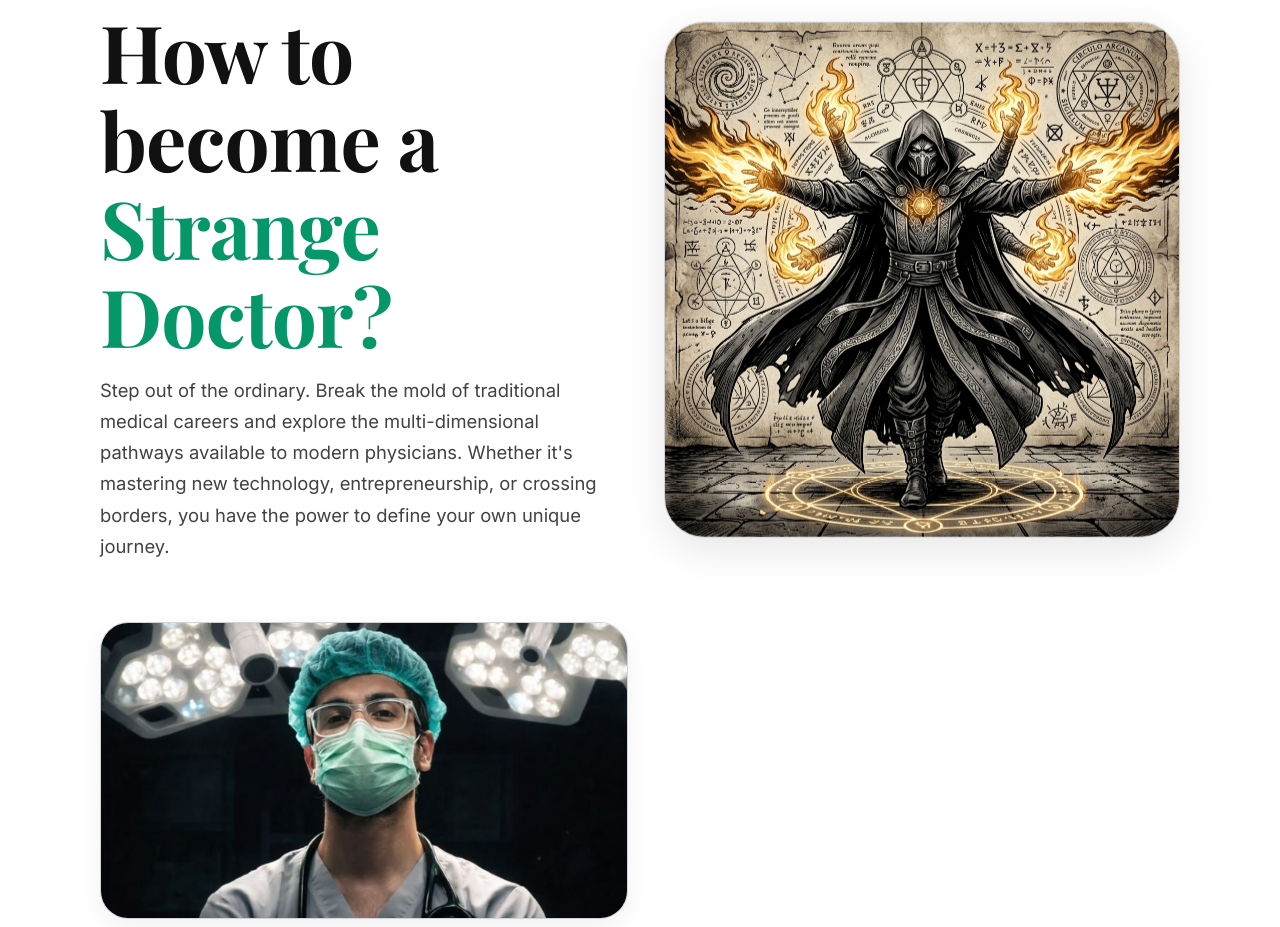
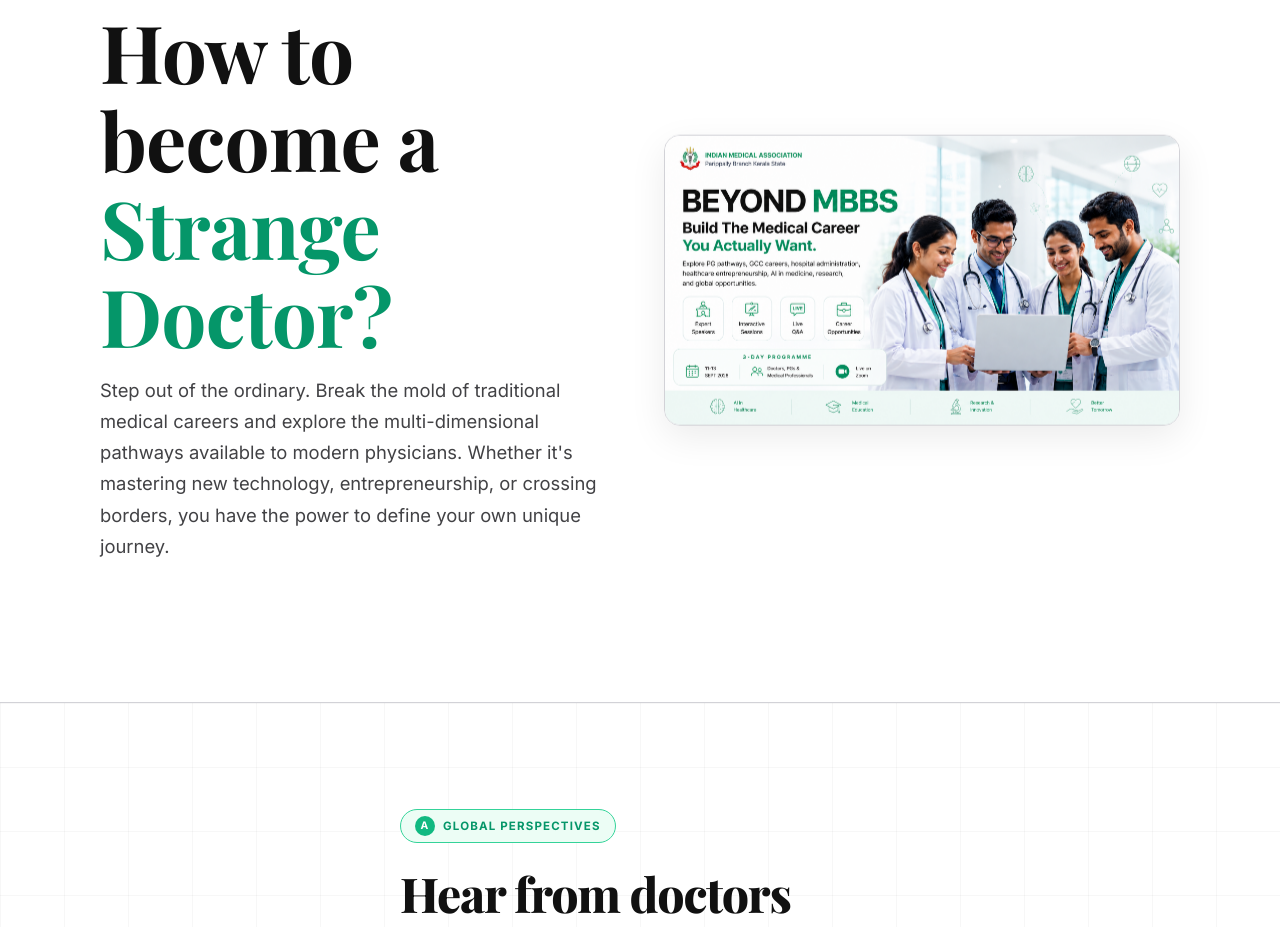
Before and after one commit to ASHxOnAIR-MEH/after-mbbs-conclave, a React (Vite) app: page / in a window 1280 px wide. Shown: the part 2140-3067 px from the top of the page. Built offline with nearby package versions, Linux system fonts and the light colour scheme; a web font is replaced by a local one.

Commit message:
Replace Dr. Strange sketch with Beyond MBBS banner

```diff
--- a/src/components/StrangeDoctor.jsx
+++ b/src/components/StrangeDoctor.jsx
@@ -14,12 +14,8 @@ export default function StrangeDoctor() {
             </p>
           </div>
           <div className="strange-images">
-            <img src="/images/dr-strange-new.jpg" alt="Strange Doctor" className="strange-img float-1" />
+            <img src="/images/beyond-mbbs.png" alt="Beyond MBBS Career Banner" className="strange-img float-1" style={{ width: '100%', height: 'auto', borderRadius: '16px', boxShadow: '0 12px 36px rgba(0,0,0,0.08)' }} />
           </div>
-        </div>
-
-        <div className="extra-images-grid mt-40">
-           <img src="/images/doctor.jpg" alt="Doctor" className="extra-img" />
         </div>
       </div>
     </section>
```
Also changed, not shown: public/images/beyond-mbbs.png (added).
